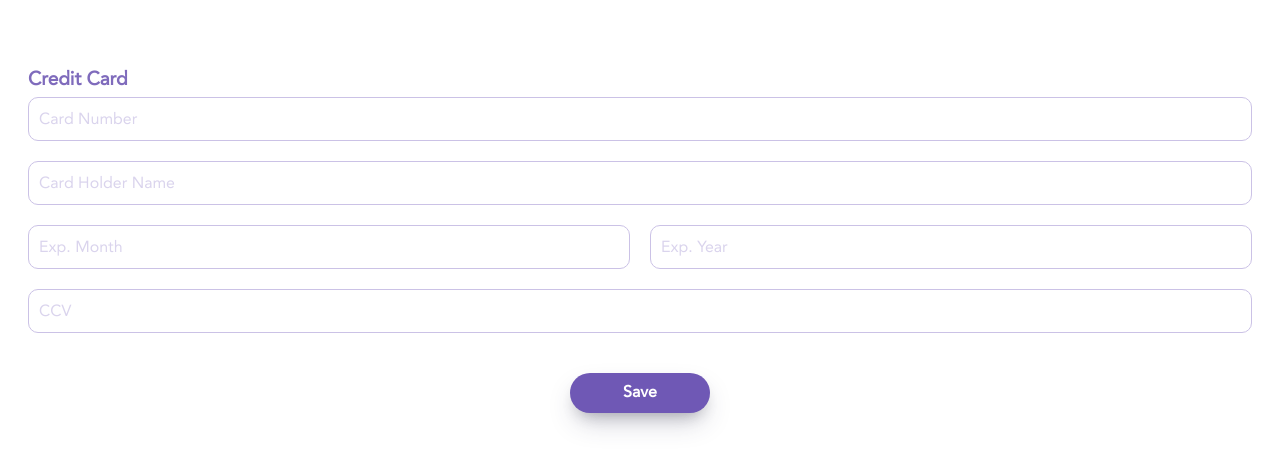
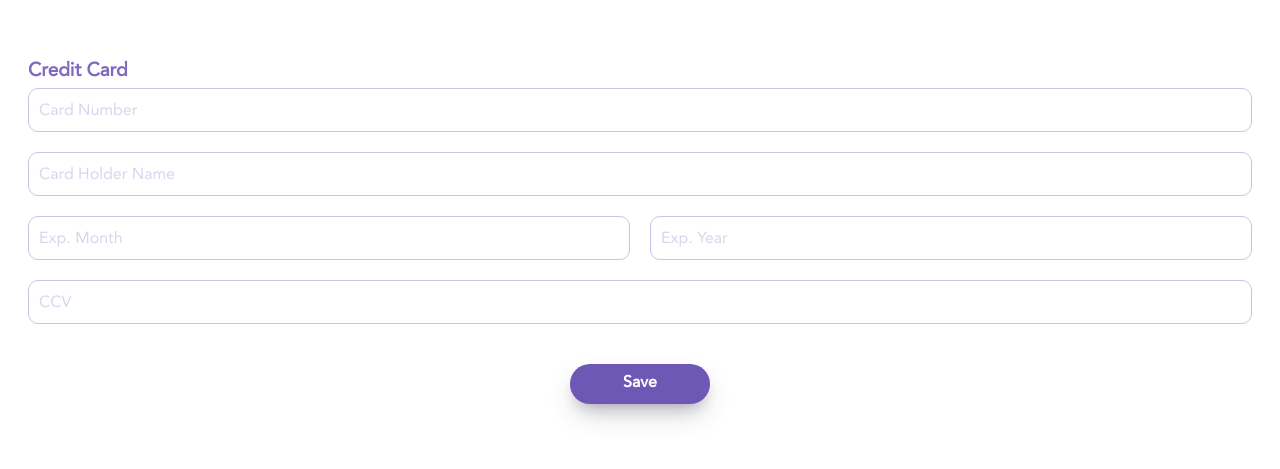
Before and after one commit to eslamoo/robosto-paymob, a plain HTML site: page index.html in a window 1280 px wide. Shown: the part 121-590 px from the top of the page. Drawn offline with Linux system fonts and the light colour scheme.

Commit message:
remove uppder white space

```diff
--- a/style.css
+++ b/style.css
@@ -33,6 +33,10 @@ textarea::-webkit-input-placeholder {
 body {
     font-family: Avenir;
     background-color: transparent;
+    display: flex;
+    flex-direction: column;
+    justify-content: center;
+    height: 90vh;
 }
 
 p {
@@ -43,7 +47,6 @@ p {
 .iframeOut {
     display: flex;
     justify-content: center;
-    margin: 100px 0;
 }
 
 .iframBody {
@@ -56,13 +59,11 @@ p {
     .iframBody {
         width: 100%;
         height: auto;
-        margin-top: 50px;
     }
 }
 
 header {
     text-align: center;
-    padding-top: 30px;
 }
 
 header .logo {
@@ -103,7 +104,6 @@ header h4 {
 .iframeType {
     display: flex;
     justify-content: space-between;
-    margin-top: 40px;
     margin-bottom: 5px;
 }
 
```
